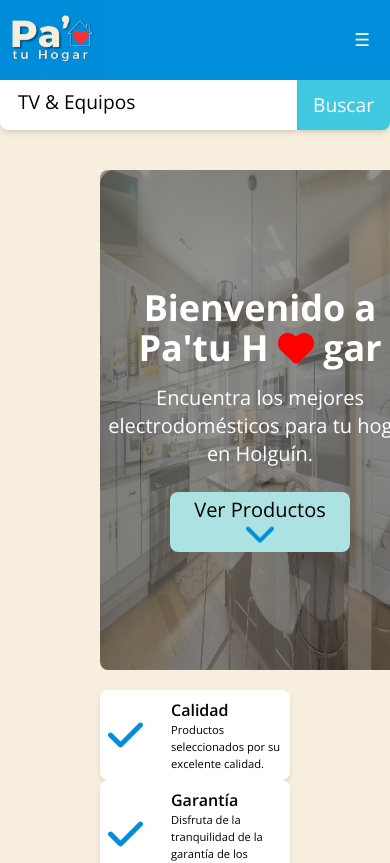
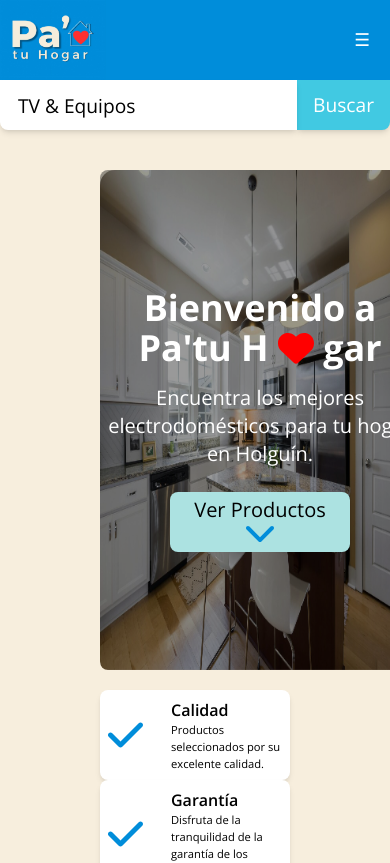
Before and after one commit to JoseFuentes-Dev/pa-tuhogar-app, a React (Vite) app: page / in a window 390 px wide. Shown: the top 863 px of the page. Built offline with nearby package versions, Linux system fonts and the light colour scheme.

Commit message:
agregando frame motion

```diff
--- a/index.html
+++ b/index.html
@@ -2,11 +2,11 @@
 <html lang="en">
   <head>
     <meta charset="UTF-8" />
-    <link rel="icon" type="image/svg+xml" href="/vite.svg" />
+    <link rel="icon" type="image/svg+xml" href="" />
     <meta name="viewport" content="width=device-width, initial-scale=1.0" />
     <link href="https://fonts.googleapis.com/css2?family=Montserrat:wght@300;400;500;600;700&family=Open+Sans:wght@300;400;600;700&display=swap" rel="stylesheet">
 
-    <title>Vite + React</title>
+    <title>Pa' tu Hogar</title>
   </head>
   <body>
     <div id="root"></div>
--- a/package.json
+++ b/package.json
@@ -10,17 +10,19 @@
     "preview": "vite preview",
     "predeploy": "npm run build",
     "deploy": "gh-pages -d dist"
-}
-,
+  },
   "dependencies": {
     "@fortawesome/fontawesome-svg-core": "^6.6.0",
     "@fortawesome/free-brands-svg-icons": "^6.6.0",
     "@fortawesome/free-regular-svg-icons": "^6.6.0",
     "@fortawesome/free-solid-svg-icons": "^6.6.0",
     "@fortawesome/react-fontawesome": "^0.2.2",
+    "aos": "^2.3.4",
+    "framer-motion": "^11.11.4",
     "prop-types": "^15.8.1",
     "react": "^18.3.1",
     "react-dom": "^18.3.1",
+    "react-scroll": "^1.9.0",
     "react-slick": "^0.30.2",
     "slick-carousel": "^1.8.1"
   },
--- a/src/App.jsx
+++ b/src/App.jsx
@@ -5,6 +5,15 @@ import HeroSection from './components/HeroSection'
 import Badges from './components/Badges'
 import SearchBar from './components/Searchbar'
 import Offers from './components/Offers '
+import FeaturedProducts from './components/FeaturedProducts'
+
+import ReactDOM from 'react-dom';
+import 'aos/dist/aos.css'; // Importar CSS de AOS
+import AOS from 'aos'; // Importar AOS
+
+AOS.init(); // Inicializar AOS
+
+ReactDOM.render(<App />, document.getElementById('root'));
 
 //Productos
 import cafeteraImg from './assets/images/Productos/cafetera.jpg';
@@ -41,6 +50,7 @@ function App() {
      <Badges />
      </div>
      <Offers  products={offerProducts}  />
+     <FeaturedProducts />
      </main>
     </>
   )
--- a/src/components/Badges.jsx
+++ b/src/components/Badges.jsx
@@ -1,34 +1,63 @@
+// src/components/Badges.jsx
+
 import React from 'react';
 import { FontAwesomeIcon } from '@fortawesome/react-fontawesome';
 import { faCheck } from '@fortawesome/free-solid-svg-icons';
+import { motion } from 'framer-motion'; // Importar Framer Motion
 
 const Badges = () => {
+  // Definición de variantes de animación
+  const badgeVariants = {
+    hidden: { opacity: 0, x: 50 }, // Desplazado a la derecha y oculto
+    visible: { opacity: 1, x: 0 },  // Visible y en su posición original
+  };
+
   return (
-        <div className="z-0 flex-col flex  justify-around  ">
-
-            <div className="flex items-center  gap-7 w-auto bg-white rounded-lg shadow-md  p-2 sm:p-5">
-                <FontAwesomeIcon icon={faCheck} className=" text-[#008DDA] transition-transform transform hover:scale-110 text-[40px] sm:text-[80px]"  />
-                <label className='flex flex-col text-left  '>
+    <div className="z-0 flex-col flex justify-around">
+      {/* Badge 1 */}
+      <motion.div
+        className="flex items-center gap-7 w-auto bg-white rounded-lg shadow-md p-2 sm:p-5"
+        initial="hidden"
+        animate="visible"
+        transition={{ duration: 0.5, ease: 'easeInOut' }}
+        variants={badgeVariants}
+      >
+        <FontAwesomeIcon icon={faCheck} className="text-[#008DDA] transition-transform transform hover:scale-110 text-[40px] sm:text-[80px]" />
+        <label className='flex flex-col text-left'>
           <span className="sm:text-[1.8em] text-[1em] font-semibold">Calidad</span>
           <p className="sm:text-[.9em] text-[.7em]">Productos seleccionados por su excelente calidad.</p>
         </label>
-            </div>
+      </motion.div>
 
-            <div className="flex items-center gap-7   w-auto   bg-white rounded-lg shadow-md p-2 sm:p-5">
-                <FontAwesomeIcon icon={faCheck} className="text-[#008DDA] transition-transform transform hover:scale-110 text-[40px] sm:text-[80px]"  />
+      {/* Badge 2 */}
+      <motion.div
+        className="flex items-center gap-7 w-auto bg-white rounded-lg shadow-md p-2 sm:p-5"
+        initial="hidden"
+        animate="visible"
+        transition={{ duration: 0.5, ease: 'easeInOut', delay: 0.2 }} // Agregar un delay para la segunda badge
+        variants={badgeVariants}
+      >
+        <FontAwesomeIcon icon={faCheck} className="text-[#008DDA] transition-transform transform hover:scale-110 text-[40px] sm:text-[80px]" />
         <label className='flex flex-col text-left'>
-                <span className="sm:text-[1.8em] text-[1em]   font-semibold">Garantía</span>
-                 <p className="sm:text-[.9em] text-[.7em] ">Disfruta de la tranquilidad de la garantía de los productos</p>
+          <span className="sm:text-[1.8em] text-[1em] font-semibold">Garantía</span>
+          <p className="sm:text-[.9em] text-[.7em]">Disfruta de la tranquilidad de la garantía de los productos</p>
         </label>
-            </div>
-            <div className="flex items-center gap-7 w-auto  bg-white rounded-lg shadow-md p-2 sm:p-5">
+      </motion.div>
+
+      {/* Badge 3 */}
+      <motion.div
+        className="flex items-center gap-7 w-auto bg-white rounded-lg shadow-md p-2 sm:p-5"
+        initial="hidden"
+        animate="visible"
+        transition={{ duration: 0.5, ease: 'easeInOut', delay: 0.4 }} // Agregar un delay para la tercera badge
+        variants={badgeVariants}
+      >
         <FontAwesomeIcon icon={faCheck} className="text-[#008DDA] transition-transform transform hover:scale-110 text-[40px] sm:text-[80px]" />
-                <label className='flex flex-col text-left '>
-                <span className="sm:text-[1.8em] text-[1em]  font-semibold">Domicilio</span>
-                <p className=" sm:text-[.9em] text-[.7em]">Aprovecha las entregas rápidas y seguras a tu hogar</p>
+        <label className='flex flex-col text-left'>
+          <span className="sm:text-[1.8em] text-[1em] font-semibold">Domicilio</span>
+          <p className="sm:text-[.9em] text-[.7em]">Aprovecha las entregas rápidas y seguras a tu hogar</p>
         </label>
-            </div>
-
+      </motion.div>
     </div>
   );
 };
--- /dev/null
+++ b/src/components/FeaturedProducts.jsx
@@ -0,0 +1,81 @@
+
+
+import { FontAwesomeIcon } from '@fortawesome/react-fontawesome';
+import { faShoppingCart } from '@fortawesome/free-solid-svg-icons';
+
+const FeaturedProducts = () => {
+  // Datos de ejemplo de productos destacados
+  const products = [
+    {
+      id: 1,
+      name: 'Refrigerador Inverter',
+      price: 699.99,
+      image: 'ruta/de/tu/imagen1.jpg',
+    },
+    {
+      id: 2,
+      name: 'Lavadora Automática',
+      price: 499.99,
+      image: 'ruta/de/tu/imagen2.jpg',
+    },
+    {
+      id: 3,
+      name: 'Horno Eléctrico',
+      price: 249.99,
+      image: 'ruta/de/tu/imagen3.jpg',
+    },
+    {
+        id: 4,
+        name: 'Horno Eléctrico',
+        price: 249.99,
+        image: 'ruta/de/tu/imagen3.jpg',
+      },
+
+      {
+        id: 5,
+        name: 'Horno Eléctrico',
+        price: 249.99,
+        image: 'ruta/de/tu/imagen3.jpg',
+      },
+
+      {
+        id: 6,
+        name: 'Horno Eléctrico',
+        price: 249.99,
+        image: 'ruta/de/tu/imagen3.jpg',
+      },
+
+      {
+        id: 7,
+        name: 'Horno Eléctrico',
+        price: 249.99,
+        image: 'ruta/de/tu/imagen3.jpg',
+      },
+
+
+  ];
+
+  return (
+    <div className="mt-10">
+      <h2 className="text-2xl font-bold mb-4">Productos Destacados</h2>
+      <div className="grid grid-cols-1 md:grid-cols-2 lg:grid-cols-3 gap-6">
+        {products.map((product) => (
+          <div key={product.id} className="bg-white rounded-lg shadow-md p-4"
+          data-aos="fade-up"
+          data-aos-duration="500"
+          >
+            <img src={product.image} alt={product.name} className="w-full h-48 object-cover rounded-md mb-2" />
+            <h3 className="text-lg font-semibold">{product.name}</h3>
+            <p className="text-xl text-gray-800">${product.price.toFixed(2)}</p>
+            <button className="mt-4 w-full bg-blue-500 text-white font-semibold py-2 rounded hover:bg-blue-600">
+            <FontAwesomeIcon className='hover:text-[#008DDA] text-[#FFFFF] mr-2' icon={faShoppingCart} size="1x" />
+            Añadir al Carrito
+            </button>
+          </div>
+        ))}
+      </div>
+    </div>
+  );
+};
+
+export default FeaturedProducts;
--- a/src/components/HeroSection.jsx
+++ b/src/components/HeroSection.jsx
@@ -1,11 +1,13 @@
+// src/components/HeroSection.jsx
+
 import React from 'react';
 import Slider from 'react-slick';
 import 'slick-carousel/slick/slick.css';
 import 'slick-carousel/slick/slick-theme.css';
 import { FontAwesomeIcon } from '@fortawesome/react-fontawesome';
 import { faHeart, faChevronDown } from '@fortawesome/free-solid-svg-icons';
-import './herosection.css'
-
+import { Link } from 'react-scroll';
+import { motion } from 'framer-motion'; // Importar Framer Motion
 
 // Importar las imágenes directamente
 import image1 from '../assets/images/1.jpg';
@@ -32,14 +34,40 @@ const HeroSection = () => {
     fade: true,
     cssEase: 'linear',
     arrows: false,
+  };
 
+  // Definición de las variantes de animación
+  const slideVariants = {
+    hidden: { opacity: 0, scale: 1.2 },
+    visible: { opacity: 1, scale: 1 },
+  };
+
+  const titleVariants = {
+    hidden: { opacity: 0, y: -50 },
+    visible: { opacity: 1, y: 0 },
+  };
+
+  const paragraphVariants = {
+    hidden: { opacity: 0, y: -30 },
+    visible: { opacity: 1, y: 0 },
+  };
+
+  const buttonVariants = {
+    hidden: { opacity: 0, y: 30 },
+    visible: { opacity: 1, y: 0 },
   };
 
   return (
-    <section className=" z-0 w-[20rem] h-[500px]  relative sm:w-[1200px] sm:h-[600px] rounded-lg text-white flex flex-col overflow-hidden">
-      <Slider {...settings} className="w-full h-full ">
+    <motion.section className="z-0 w-[20rem] h-[500px] relative sm:w-[1200px] sm:h-[600px] rounded-lg text-white flex flex-col overflow-hidden"
+    initial="hidden"
+    animate="visible"
+    transition={{ duration: 1, ease: 'easeInOut' }}
+    variants={slideVariants}>
+      {/* Slider animado */}
+
+        <Slider {...settings} className="w-full h-full">
           {images.map((image, index) => (
-          <div key={index} className=" w-full h-full flex justify-center items-center">
+            <div key={index} className="w-full h-full flex justify-center items-center">
               <img
                 src={image}
                 className="w-full h-[500px] sm:h-[600px]"
@@ -50,31 +78,41 @@ const HeroSection = () => {
         </Slider>
 
       {/* Contenido sobre el banner */}
-      <div className=" absolute inset-0 flex flex-col justify-center items-center z-10 text-center">
-        <h1 className="text-4xl font-bold mb-4">Bienvenido a Pa'tu H <FontAwesomeIcon
-                        className={`text-[#FF0000]`}
-                        icon={faHeart}
-                        size="1x"
-                    /> gar</h1>
-        <p className="text-xl mb-6">
+      <div
+        className="absolute inset-0 flex flex-col justify-center items-center z-10 text-center"
+
+      >
+        <motion.h1 className="text-4xl font-bold mb-4"
+         initial="hidden"
+         animate="visible"
+         transition={{ duration: 1 }}
+         variants={titleVariants}>
+          Bienvenido a Pa'tu H <FontAwesomeIcon className={`text-[#FF0000]`} icon={faHeart} size="1x" /> gar
+        </motion.h1>
+        <motion.p className="text-xl mb-6"
+          initial="hidden"
+          animate="visible"
+          transition={{ duration: 1, delay: 0.5 }}
+          variants={paragraphVariants}
+          >
           Encuentra los mejores electrodomésticos para tu hogar en Holguín.
-        </p>
-
-        <a href="#offer-list" className="bg-[#ACE2E1] text-black  px-6 py-1 rounded-lg hover:bg-[#41C9E2] flex flex-col items-center">
-             <label className=' hero-label text-xl '>
-          Ver Productos
-          </label>
-          <FontAwesomeIcon
-                        className='hero-chevron -mt-2 cursor-pointer  text-[#008DDA] '
-                        icon={faChevronDown}
-                        size="2x"
-                    />
-          </a>
+        </motion.p>
+        <motion.div
+          initial="hidden"
+          animate="visible"
+          transition={{ duration: 1, delay: 1 }}
+          variants={buttonVariants}
+        >
+        <Link to="offer-list" smooth={true} duration={700} className="bg-[#ACE2E1] text-black px-6 py-1 rounded-lg hover:bg-[#41C9E2] flex flex-col items-center cursor-pointer">
+          <label className='hero-label text-xl'>Ver Productos</label>
+          <FontAwesomeIcon className='hero-chevron -mt-2 cursor-pointer text-[#008DDA]' icon={faChevronDown} size="2x" />
+        </Link>
+        </motion.div>
       </div>
 
       {/* Fondo oscuro para mejorar la legibilidad del texto */}
       <div className="absolute inset-0 bg-black opacity-40 z-0"></div>
-    </section>
+    </motion.section>
   );
 };
 
--- a/src/components/Offers .jsx
+++ b/src/components/Offers .jsx
@@ -1,25 +1,32 @@
+// src/components/Offers.jsx
+
 import React from 'react';
 import Slider from 'react-slick';
 import PropTypes from 'prop-types';
-import './offers.css'
+import './offers.css';
 import { FontAwesomeIcon } from '@fortawesome/react-fontawesome';
 import { faShoppingCart } from '@fortawesome/free-solid-svg-icons';
+import { motion } from 'framer-motion'; // Importar Framer Motion
 
 // Componente de tarjeta de oferta
 const OfferCard = ({ product }) => (
-    <div className="bg-[#FFFFFF] rounded-lg shadow-md  mx-3 card-contain">
+    <motion.div
+        className="bg-[#FFFFFF] rounded-lg shadow-md mx-3 card-contain"
+        initial={{ opacity: 0, y: 20 }} // Comienza oculto y desplazado hacia abajo
+        animate={{ opacity: 1, y: 0 }} // Desaparece y se mueve a su posición original
+        transition={{ duration: 0.6 }} // Duración de la transición
+    >
         <div className="image-contain w-full h-full">
             <img src={product.image} alt={product.name} className="image-offer w-full h-60 bg-initial rounded-t-lg" />
         </div>
-       <div className="description p-2  relative rounded-lg">
-
+        <div className="description p-2 relative rounded-lg">
             <h2 className="font-semibold text-xl mt-2">{product.name}</h2>
             <span className="text-[#FF0000] font-bold text-[1.2em]">{product.price}</span>
             <a href="#" className="absolute right-2 bottom-2 block md:inline-block">
                 <FontAwesomeIcon className='hover:text-[#008DDA] text-[#41C9E2]' icon={faShoppingCart} size="2x" />
             </a>
         </div>
-    </div>
+    </motion.div>
 );
 
 // Componente principal de Ofertas
@@ -35,7 +42,6 @@ const Offers = ({ products }) => {
         autoplaySpeed: 4000,
         pauseOnHover: true,
         responsive: [
-
             {
                 breakpoint: 1300,
                 settings: {
@@ -43,7 +49,6 @@ const Offers = ({ products }) => {
                     slidesToScroll: 1,
                 },
             },
-
             {
                 breakpoint: 600,
                 settings: {
@@ -52,11 +57,11 @@ const Offers = ({ products }) => {
                 },
             },
         ],
-    }
+    };
 
     return (
-        <div id='offer-list' className="my-8 relative ">
-            <h1 className="text-[1.8em] font-bold mb-4  text-[#FF0000]">Ofertas</h1>
+        <div id='offer-list' className="my-8 relative">
+            <h1 className="text-[1.8em] font-bold mb-4 text-[#FF0000]">Ofertas</h1>
             <Slider {...settings}>
                 {products.map((product) => (
                     <OfferCard key={product.id} product={product} />
--- a/src/components/Searchbar.jsx
+++ b/src/components/Searchbar.jsx
@@ -27,7 +27,7 @@ const SearchBar = ({ placeholder, onSearch }) => {
 
   return (
     <div className=" -mt-0 flex items-center justify-center w-full ">
-    <div className="contain-input relative w-full max-w-4xl ">
+    <div className="contain-input relative w-full max-w-4xl">
 
       <input
         type="text"
```
Also changed, not shown: 1 other file (tests, documents, lock files or other folders). Lines whose indentation alone changed are shown as unchanged.
